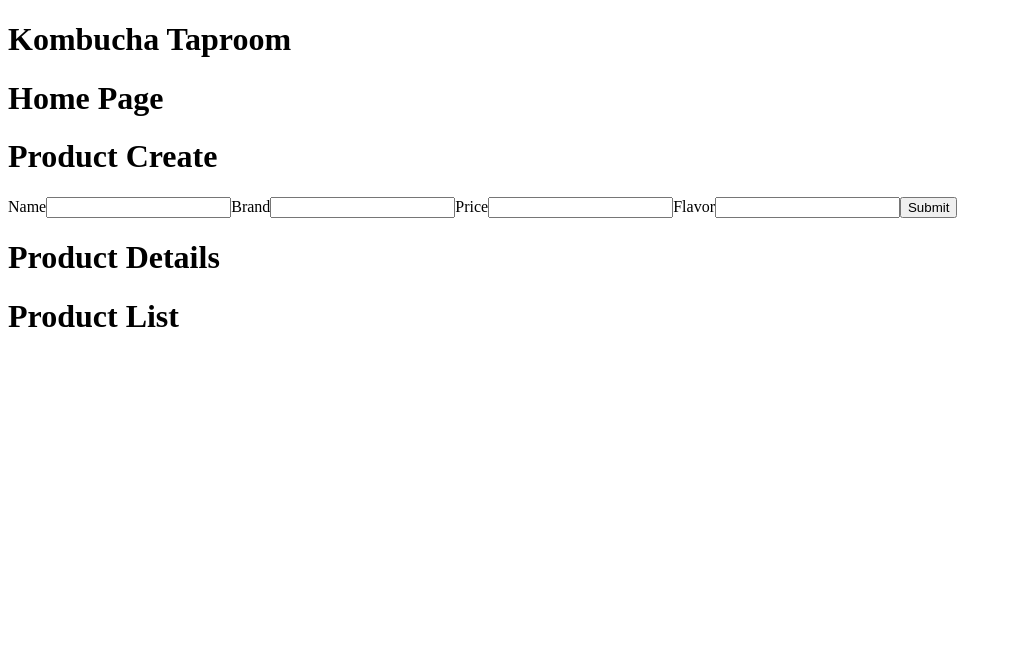
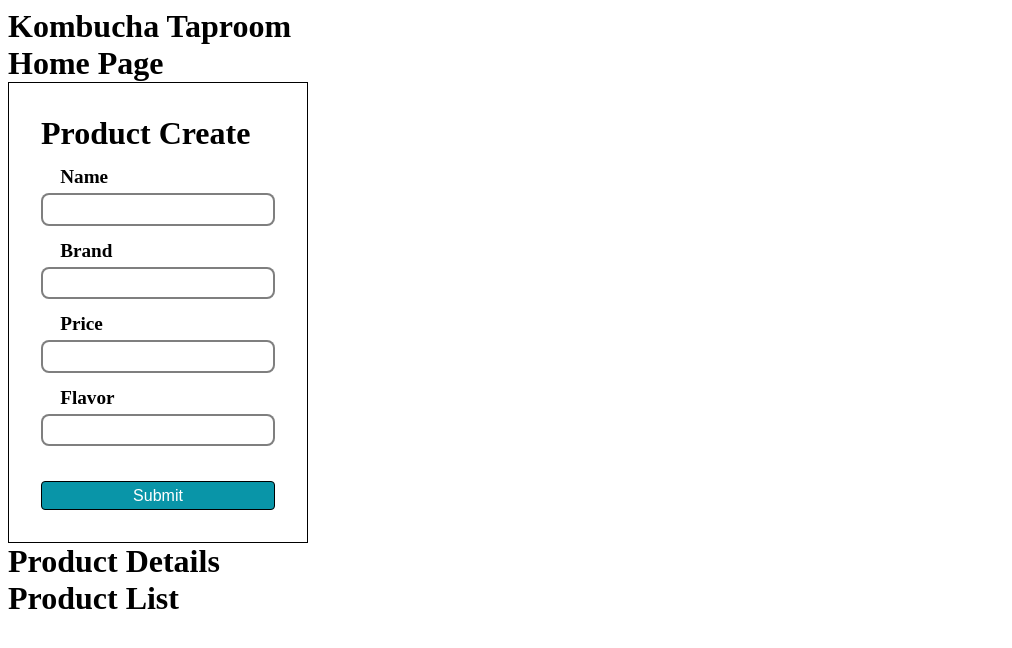
Before and after one commit to AlyxMoon/epicodus-project-react02-kombucha-taproom, a React (Create React App) app: page / in a window 1280 px wide. Shown: the top 648 px of the page, without its empty margins (0-1012 px from the left). Built offline with nearby package versions, Linux system fonts and the light colour scheme.

Commit message:
add some styling to forms

```diff
--- a/src/styles/main.scss
+++ b/src/styles/main.scss
@@ -0,0 +1,79 @@
+* {
+  box-sizing: border-box;
+}
+
+h1, h2, h3, h4, h5, h6, p {
+  margin: 0;
+  padding: 0;
+}
+
+form {
+  display: flex;
+  flex-direction: column;
+  align-items: flex-start;
+  gap: 0.3em;
+
+  border: 1px solid black;
+  padding: 2em;
+
+  width: 300px;
+  max-width: 90%;
+
+  label {
+    margin-top: 0.5em;
+    margin-left: 1em;
+
+    font-weight: bold;
+    font-size: 1.2rem;
+  }
+
+  button, input {
+    width: 100%;
+  }
+
+  button {
+    margin-top: 30px;
+  }
+}
+
+input {
+  border-radius: 8px;
+  outline: none;
+  border: none;
+  border: 2px solid rgba(0, 0, 0, 0.5);
+
+  padding: 0.5em 1em;
+
+  &:focus {
+    border-color: rgb(9, 149, 168);
+  }
+}
+
+.btn {
+  display: inline-flex;
+  justify-content: center;
+  align-items: center;
+
+  padding: 0.3em 1em;
+
+  cursor: pointer;
+
+  background-color: white;
+  border: 1px solid transparent;
+  border-radius: 4px;
+  color: black;
+
+  font-size: 1rem;
+
+  transition-duration: 0.3s;
+
+  &.btn-primary {
+    background-color: rgb(9, 149, 168);
+    color: white;
+    border-color: black;
+
+    &:hover {
+      background-color: rgb(15, 116, 129);
+    }
+  }
+}
```
